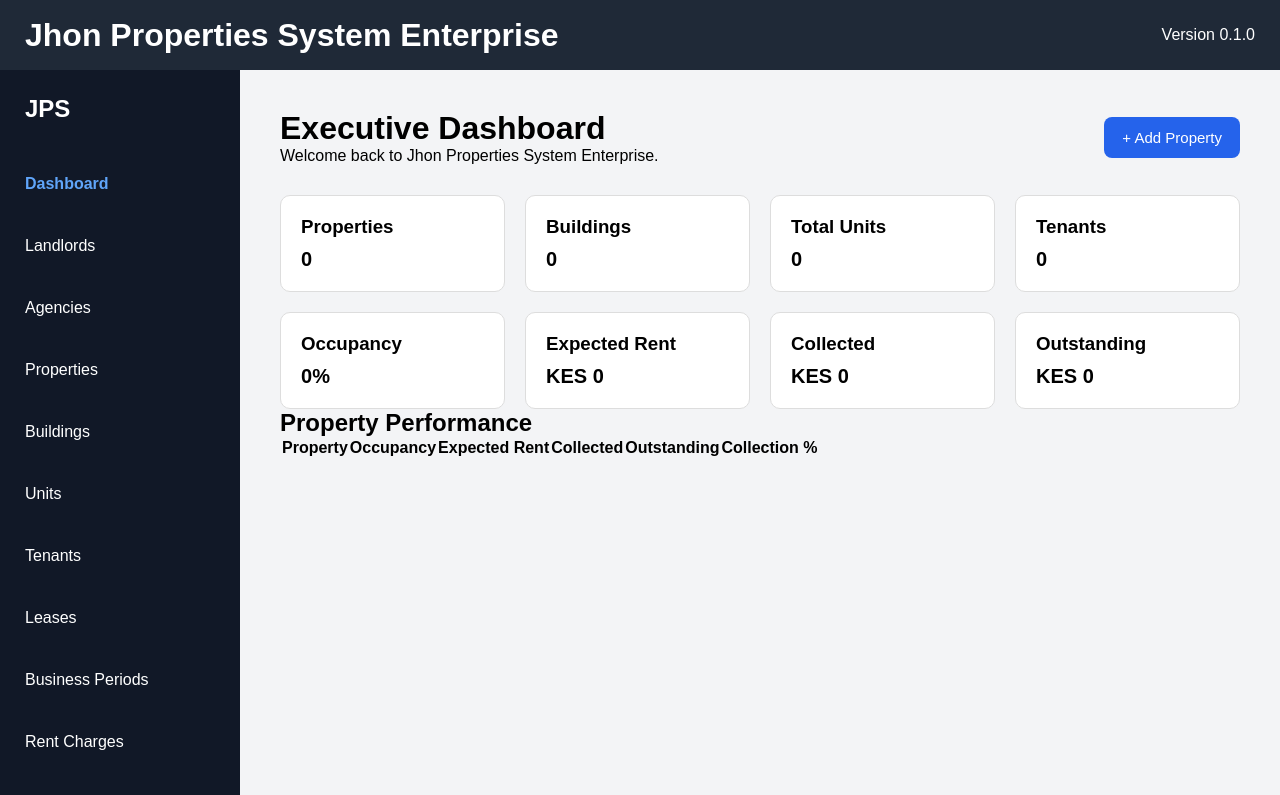
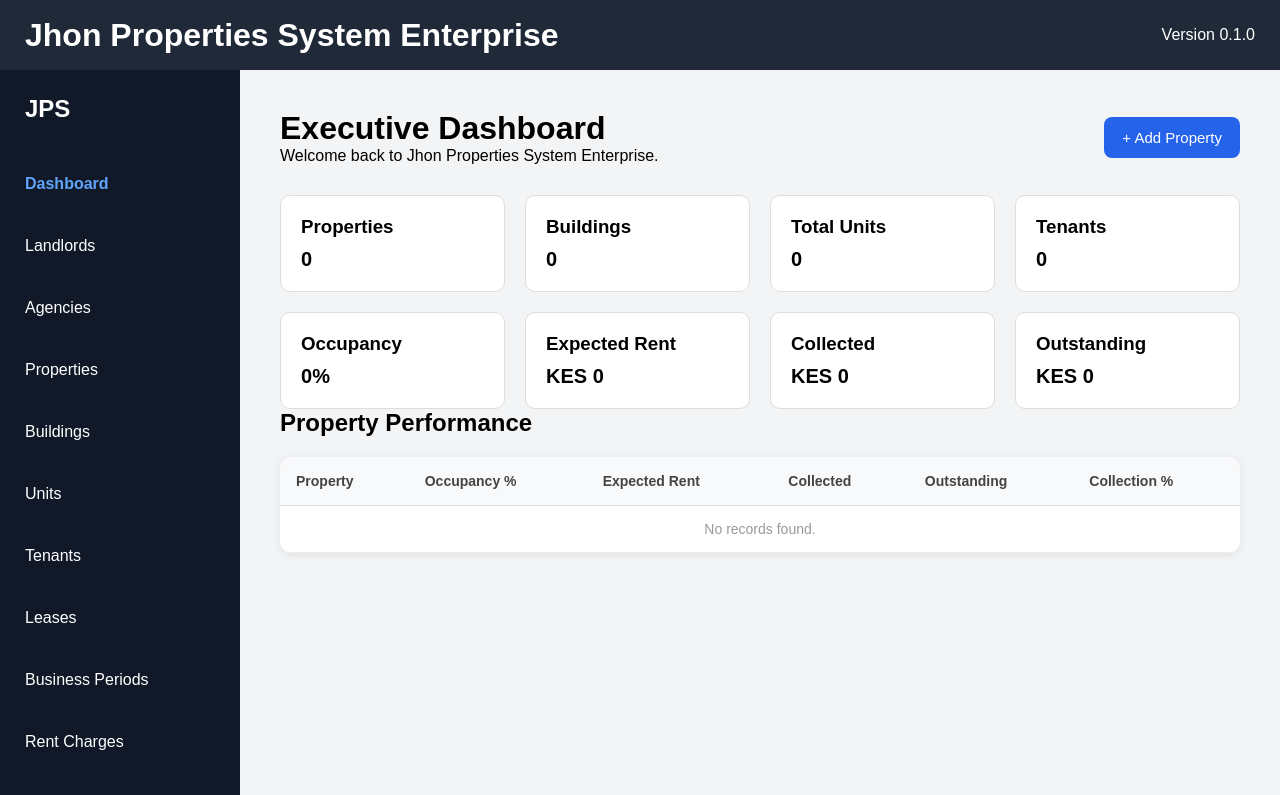
Before and after one commit to JHON261998/jhon-properties-system-enterprise, a React (Vite) app: page / in a window 1280 px wide. Shown: the top 795 px of the page. Built offline with nearby package versions, Linux system fonts and the light colour scheme.

Commit message:
feat(ui): introduce reusable EnterpriseTable component

```diff
--- /dev/null
+++ b/src/components/EnterpriseTable.jsx
@@ -0,0 +1,71 @@
+function EnterpriseTable({
+  columns = [],
+  data = [],
+}) {
+  return (
+    <div className="enterprise-table-wrapper">
+
+      <table className="enterprise-table">
+
+        <thead>
+
+          <tr>
+
+            {columns.map((column) => (
+
+              <th key={column.key}>
+                {column.label}
+              </th>
+
+            ))}
+
+          </tr>
+
+        </thead>
+
+        <tbody>
+
+          {data.length === 0 ? (
+
+            <tr>
+
+              <td
+                colSpan={columns.length}
+                className="empty-table"
+              >
+                No records found.
+              </td>
+
+            </tr>
+
+          ) : (
+
+            data.map((row, index) => (
+
+              <tr
+                key={row.id || index}
+              >
+
+                {columns.map((column) => (
+
+                  <td key={column.key}>
+                    {row[column.key]}
+                  </td>
+
+                ))}
+
+              </tr>
+
+            ))
+
+          )}
+
+        </tbody>
+
+      </table>
+
+    </div>
+  );
+}
+
+export default EnterpriseTable;
--- a/src/components/PropertyPerformance.jsx
+++ b/src/components/PropertyPerformance.jsx
@@ -1,58 +1,59 @@
+import EnterpriseTable from "./EnterpriseTable";
+
 function PropertyPerformance({ properties }) {
+
+  const columns = [
+
+    {
+      key: "property",
+      label: "Property",
+    },
+
+    {
+      key: "occupancyRate",
+      label: "Occupancy %",
+    },
+
+    {
+      key: "expectedRent",
+      label: "Expected Rent",
+    },
+
+    {
+      key: "collectedRent",
+      label: "Collected",
+    },
+
+    {
+      key: "outstandingBalance",
+      label: "Outstanding",
+    },
+
+    {
+      key: "collectionRate",
+      label: "Collection %",
+    },
+
+  ];
+
   return (
+
     <div className="dashboard-section">
 
       <h2>Property Performance</h2>
 
-      <table className="dashboard-table">
+      <EnterpriseTable
 
-        <thead>
-          <tr>
-            <th>Property</th>
-            <th>Occupancy</th>
-            <th>Expected Rent</th>
-            <th>Collected</th>
-            <th>Outstanding</th>
-            <th>Collection %</th>
-          </tr>
-        </thead>
+        columns={columns}
 
-        <tbody>
+        data={properties}
 
-          {properties.map((property) => (
-
-            <tr key={property.propertyId}>
-
-              <td>{property.property}</td>
-
-              <td>{property.occupancyRate}%</td>
-
-              <td>
-                KES {property.expectedRent.toLocaleString()}
-              </td>
-
-              <td>
-                KES {property.collectedRent.toLocaleString()}
-              </td>
-
-              <td>
-                KES {property.outstandingBalance.toLocaleString()}
-              </td>
-
-              <td>
-                {property.collectionRate}%
-              </td>
-
-            </tr>
-
-          ))}
-
-        </tbody>
-
-      </table>
+      />
 
     </div>
+
   );
+
 }
 
 export default PropertyPerformance;
--- a/src/main.jsx
+++ b/src/main.jsx
@@ -1,7 +1,10 @@
 import React from "react";
 import ReactDOM from "react-dom/client";
 import { BrowserRouter } from "react-router-dom";
+
 import "./index.css";
+import "./styles/enterprise-table.css";
+
 import App from "./App";
 
 ReactDOM.createRoot(document.getElementById("root")).render(
--- /dev/null
+++ b/src/styles/enterprise-table.css
@@ -0,0 +1,87 @@
+.enterprise-table-wrapper{
+
+    width:100%;
+
+    overflow-x:auto;
+
+    margin-top:20px;
+
+    background:white;
+
+    border-radius:12px;
+
+    box-shadow:0 2px 10px rgba(0,0,0,.08);
+
+}
+
+.enterprise-table{
+
+    width:100%;
+
+    border-collapse:collapse;
+
+    min-width:900px;
+
+}
+
+.enterprise-table thead{
+
+    background:#f8f9fb;
+
+}
+
+.enterprise-table th{
+
+    padding:16px;
+
+    text-align:left;
+
+    font-size:14px;
+
+    font-weight:700;
+
+    color:#444;
+
+    border-bottom:1px solid #ddd;
+
+    position:sticky;
+
+    top:0;
+
+    background:#f8f9fb;
+
+}
+
+.enterprise-table td{
+
+    padding:15px;
+
+    border-bottom:1px solid #eee;
+
+    font-size:14px;
+
+}
+
+.enterprise-table tbody tr:nth-child(even){
+
+    background:#fafafa;
+
+}
+
+.enterprise-table tbody tr:hover{
+
+    background:#eef5ff;
+
+}
+
+.empty-table{
+
+    text-align:center;
+
+    padding:40px;
+
+    color:#999;
+
+    font-size:15px;
+
+}
```
